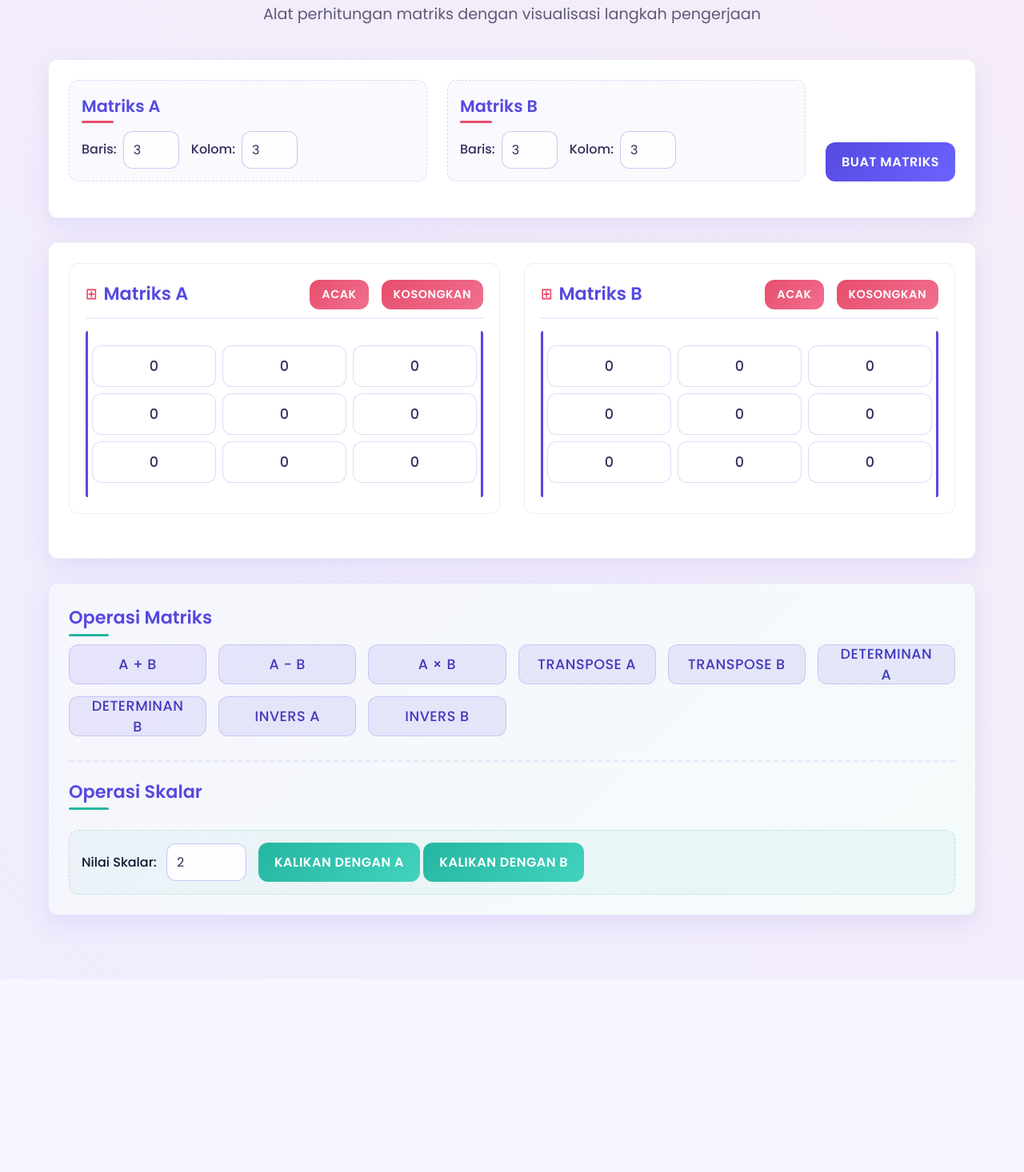
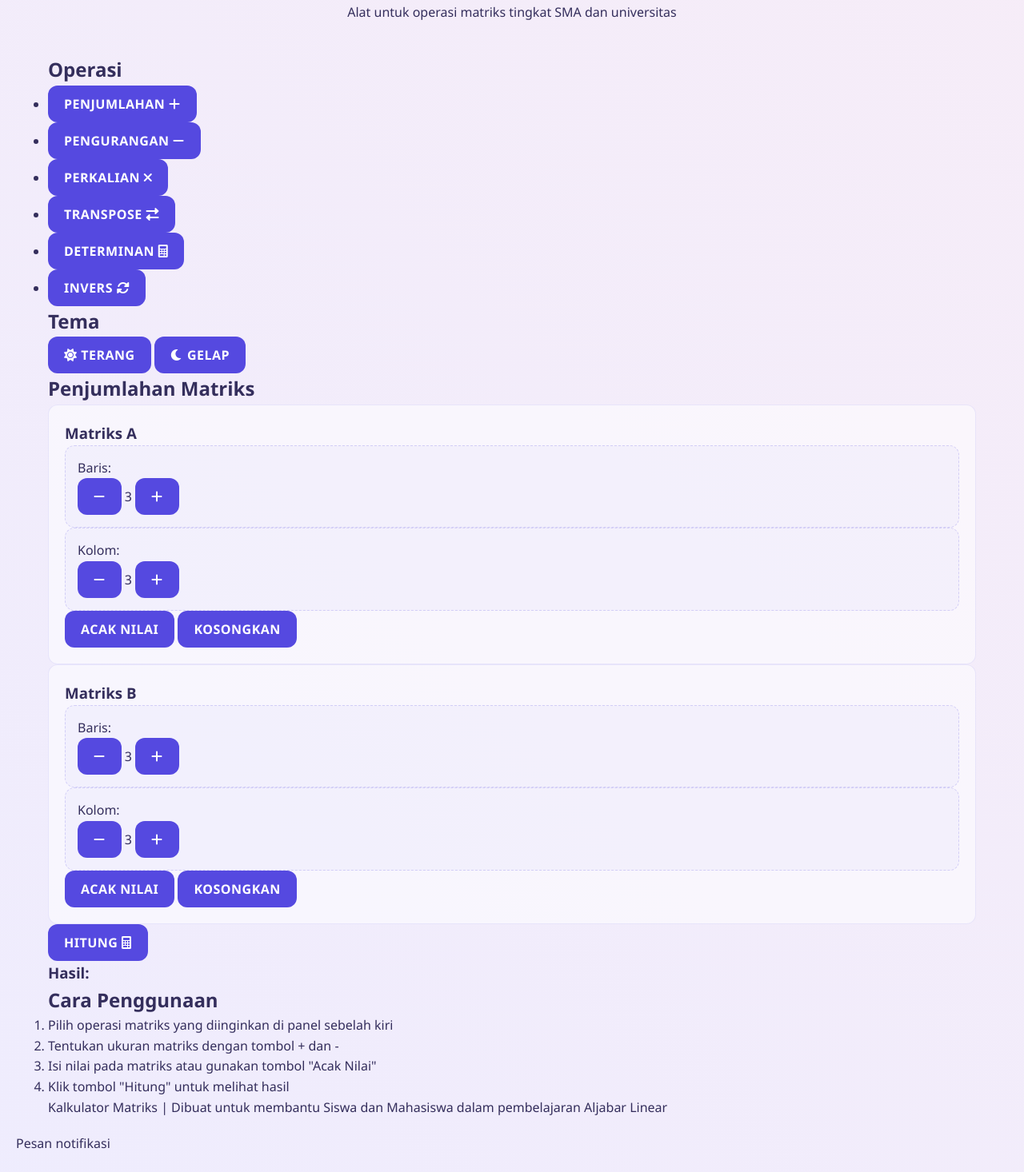
Before and after one commit to hlx2711/ujicoba, a plain HTML site: page index.html in a window 1280 px wide. Shown: the part 134-1600 px from the top of the page at 80% size. Before the commit the page ends 1359 px from the top, so only its background shows below. Drawn offline with Linux system fonts and the light colour scheme.

Commit message:
Update index.html

```diff
--- a/index.html
+++ b/index.html
@@ -2,221 +2,131 @@
 <html lang="id">
 <head>
     <meta charset="UTF-8">
-    <meta name="viewport" content="width=device-width, initial-scale=1.0, maximum-scale=1.0, user-scalable=no">
+    <meta name="viewport" content="width=device-width, initial-scale=1.0">
     <title>Kalkulator Matriks</title>
     <link rel="stylesheet" href="styles.css">
-    <link rel="preconnect" href="https://fonts.googleapis.com">
-    <link rel="preconnect" href="https://fonts.gstatic.com" crossorigin>
-    <link href="https://fonts.googleapis.com/css2?family=Poppins:wght@400;500;600;700&display=swap" rel="stylesheet">
-    <link href="https://fonts.googleapis.com/css2?family=JetBrains+Mono:wght@400;500&display=swap" rel="stylesheet">
+    <link rel="stylesheet" href="https://cdnjs.cloudflare.com/ajax/libs/font-awesome/6.0.0-beta3/css/all.min.css">
 </head>
 <body>
     <div class="container">
         <header>
             <h1>Kalkulator Matriks</h1>
-            <p class="subtitle">Alat perhitungan matriks dengan visualisasi langkah pengerjaan</p>
+            <p>Alat untuk operasi matriks tingkat SMA dan universitas</p>
         </header>
 
-        <div class="card">
-            <div class="dimension-controls">
-                <div class="dimension-control">
-                    <h3>Matriks A</h3>
-                    <div class="dimension-inputs">
-                        <div class="dimension-label">
-                            <label for="matrixA-rows">Baris:</label>
-                            <input type="number" id="matrixA-rows" min="1" max="10" value="3" inputmode="numeric" pattern="[0-9]*">
+        <div class="main-content">
+            <div class="sidebar">
+                <h2>Operasi</h2>
+                <ul class="operation-list">
+                    <li><button id="addBtn" class="active">Penjumlahan <i class="fas fa-plus"></i></button></li>
+                    <li><button id="subtractBtn">Pengurangan <i class="fas fa-minus"></i></button></li>
+                    <li><button id="multiplyBtn">Perkalian <i class="fas fa-times"></i></button></li>
+                    <li><button id="transposeBtn">Transpose <i class="fas fa-exchange-alt"></i></button></li>
+                    <li><button id="determinantBtn">Determinan <i class="fas fa-calculator"></i></button></li>
+                    <li><button id="inverseBtn">Invers <i class="fas fa-sync-alt"></i></button></li>
+                </ul>
+
+                <div class="theme-switcher">
+                    <h2>Tema</h2>
+                    <button id="lightTheme" class="theme-btn active"><i class="fas fa-sun"></i> Terang</button>
+                    <button id="darkTheme" class="theme-btn"><i class="fas fa-moon"></i> Gelap</button>
+                </div>
+            </div>
+
+            <div class="calculator">
+                <div class="operation-title">
+                    <h2 id="currentOperation">Penjumlahan Matriks</h2>
+                </div>
+
+                <div class="matrix-section">
+                    <div class="matrix-container" id="matrixAContainer">
+                        <h3>Matriks A</h3>
+                        <div class="matrix-dimensions">
+                            <div class="dimension-control">
+                                <label>Baris:</label>
+                                <div class="dimension-buttons">
+                                    <button class="decrease-btn" data-matrix="A" data-dimension="rows"><i class="fas fa-minus"></i></button>
+                                    <span id="matrixARows">3</span>
+                                    <button class="increase-btn" data-matrix="A" data-dimension="rows"><i class="fas fa-plus"></i></button>
+                                </div>
+                            </div>
+                            <div class="dimension-control">
+                                <label>Kolom:</label>
+                                <div class="dimension-buttons">
+                                    <button class="decrease-btn" data-matrix="A" data-dimension="cols"><i class="fas fa-minus"></i></button>
+                                    <span id="matrixACols">3</span>
+                                    <button class="increase-btn" data-matrix="A" data-dimension="cols"><i class="fas fa-plus"></i></button>
+                                </div>
+                            </div>
                         </div>
-                        <div class="dimension-label">
-                            <label for="matrixA-cols">Kolom:</label>
-                            <input type="number" id="matrixA-cols" min="1" max="10" value="3" inputmode="numeric" pattern="[0-9]*">
+                        <div class="matrix-input" id="matrixA"></div>
+                        <div class="matrix-actions">
+                            <button id="randomMatrixA">Acak Nilai</button>
+                            <button id="clearMatrixA">Kosongkan</button>
+                        </div>
+                    </div>
+
+                    <div class="matrix-container" id="matrixBContainer">
+                        <h3>Matriks B</h3>
+                        <div class="matrix-dimensions">
+                            <div class="dimension-control">
+                                <label>Baris:</label>
+                                <div class="dimension-buttons">
+                                    <button class="decrease-btn" data-matrix="B" data-dimension="rows"><i class="fas fa-minus"></i></button>
+                                    <span id="matrixBRows">3</span>
+                                    <button class="increase-btn" data-matrix="B" data-dimension="rows"><i class="fas fa-plus"></i></button>
+                                </div>
+                            </div>
+                            <div class="dimension-control">
+                                <label>Kolom:</label>
+                                <div class="dimension-buttons">
+                                    <button class="decrease-btn" data-matrix="B" data-dimension="cols"><i class="fas fa-minus"></i></button>
+                                    <span id="matrixBCols">3</span>
+                                    <button class="increase-btn" data-matrix="B" data-dimension="cols"><i class="fas fa-plus"></i></button>
+                                </div>
+                            </div>
+                        </div>
+                        <div class="matrix-input" id="matrixB"></div>
+                        <div class="matrix-actions">
+                            <button id="randomMatrixB">Acak Nilai</button>
+                            <button id="clearMatrixB">Kosongkan</button>
                         </div>
                     </div>
                 </div>
 
-                <div class="dimension-control">
-                    <h3>Matriks B</h3>
-                    <div class="dimension-inputs">
-                        <div class="dimension-label">
-                            <label for="matrixB-rows">Baris:</label>
-                            <input type="number" id="matrixB-rows" min="1" max="10" value="3" inputmode="numeric" pattern="[0-9]*">
-                        </div>
-                        <div class="dimension-label">
-                            <label for="matrixB-cols">Kolom:</label>
-                            <input type="number" id="matrixB-cols" min="1" max="10" value="3" inputmode="numeric" pattern="[0-9]*">
-                        </div>
-                    </div>
+                <div class="compute-actions">
+                    <button id="calculateBtn" class="calculate-btn">Hitung <i class="fas fa-calculator"></i></button>
                 </div>
 
-                <div class="btn-container">
-                    <button id="create-matrices" class="btn-primary">Buat Matriks</button>
-                </div>
-            </div>
-        </div>
-
-        <div class="card">
-            <div class="matrices-container">
-                <div class="matrix-container" id="matrixA-container">
-                    <div class="matrix-header">
-                        <h3 class="matrix-title">Matriks A</h3>
-                        <div class="matrix-tools">
-                            <button id="randomize-A" class="btn-secondary">Acak</button>
-                            <button id="clear-A" class="btn-secondary">Kosongkan</button>
-                        </div>
-                    </div>
-                    <div class="matrix-overflow-wrapper">
-                        <div id="matrixA" class="matrix-wrapper"></div>
-                    </div>
-                </div>
-
-                <div class="matrix-container" id="matrixB-container">
-                    <div class="matrix-header">
-                        <h3 class="matrix-title">Matriks B</h3>
-                        <div class="matrix-tools">
-                            <button id="randomize-B" class="btn-secondary">Acak</button>
-                            <button id="clear-B" class="btn-secondary">Kosongkan</button>
-                        </div>
-                    </div>
-                    <div class="matrix-overflow-wrapper">
-                        <div id="matrixB" class="matrix-wrapper"></div>
+                <div class="result-section">
+                    <h3>Hasil:</h3>
+                    <div class="result-container">
+                        <div class="matrix-result" id="matrixResult"></div>
+                        <div id="resultText" class="result-text"></div>
                     </div>
                 </div>
             </div>
         </div>
 
-        <div class="card operations">
-            <h3>Operasi Matriks</h3>
-            <div class="operations-grid">
-                <button id="add" class="operation-btn">A + B</button>
-                <button id="subtract" class="operation-btn">A - B</button>
-                <button id="multiply" class="operation-btn">A × B</button>
-                <button id="transpose-A" class="operation-btn">Transpose A</button>
-                <button id="transpose-B" class="operation-btn">Transpose B</button>
-                <button id="determinant-A" class="operation-btn">Determinan A</button>
-                <button id="determinant-B" class="operation-btn">Determinan B</button>
-                <button id="inverse-A" class="operation-btn">Invers A</button>
-                <button id="inverse-B" class="operation-btn">Invers B</button>
-            </div>
-
-            <div class="scalar-operations">
-                <h3>Operasi Skalar</h3>
-                <div class="scalar-input">
-                    <div class="scalar-input-field">
-                        <label for="scalar-value">Nilai Skalar:</label>
-                        <input type="number" id="scalar-value" value="2" inputmode="numeric">
-                    </div>
-                    <div class="scalar-buttons">
-                        <button id="scalar-multiply-A" class="btn-primary">Kalikan dengan A</button>
-                        <button id="scalar-multiply-B" class="btn-primary">Kalikan dengan B</button>
-                    </div>
-                </div>
-            </div>
+        <div class="how-to-use">
+            <h2>Cara Penggunaan</h2>
+            <ol>
+                <li>Pilih operasi matriks yang diinginkan di panel sebelah kiri</li>
+                <li>Tentukan ukuran matriks dengan tombol + dan -</li>
+                <li>Isi nilai pada matriks atau gunakan tombol "Acak Nilai"</li>
+                <li>Klik tombol "Hitung" untuk melihat hasil</li>
+            </ol>
         </div>
 
-        <div class="card" id="result-container" style="display: none;">
-            <div class="result-header">
-                <h3>Hasil</h3>
-                <div class="result-type" id="result-operation-type">Operasi: </div>
-            </div>
-            <div class="loading">
-                <div class="spinner"></div>
-                <p>Menghitung...</p>
-            </div>
-            <div class="result-overflow-wrapper">
-                <div id="result-display"></div>
-            </div>
-        </div>
+        <footer>
+            <p>Kalkulator Matriks | Dibuat untuk membantu Siswa dan Mahasiswa dalam pembelajaran Aljabar Linear</p>
+        </footer>
+    </div>
 
-        <div class="card" id="steps-container" style="display: none;">
-            <div class="step-header">
-                <h3 class="step-title">Langkah-langkah Penyelesaian</h3>
-            </div>
-            <div id="steps" class="steps"></div>
-        </div>
+    <div class="notification" id="notification">
+        <p id="notificationText">Pesan notifikasi</p>
     </div>
 
     <script src="script.js"></script>
-    <script>
-        // Script untuk highlight langkah penyelesaian
-        document.addEventListener('DOMContentLoaded', function() {
-            const originalDisplayResult = displayResult;
-
-            // Override displayResult untuk menambahkan highlight pada langkah-langkah
-            window.displayResult = function(result, operationType, steps = '') {
-                originalDisplayResult(result, operationType, steps);
-
-                if (steps) {
-                    // Highlight angka dan operasi di dalam langkah-langkah
-                    const stepsElement = document.getElementById('steps');
-                    let formattedSteps = steps;
-
-                    // Highlight angka dalam kurung siku [x][y]
-                    formattedSteps = formattedSteps.replace(/\[\d+\]\[\d+\]/g, match =>
-                        `<span class="highlight">${match}</span>`);
-
-                    // Highlight operasi matematika
-                    formattedSteps = formattedSteps.replace(/(\+|\-|\×|\=)/g, match =>
-                        `<span class="highlight">${match}</span>`);
-
-                    stepsElement.innerHTML = formattedSteps;
-                }
-            };
-
-            // Tambahkan animasi loading
-            const operationButtons = document.querySelectorAll('.operation-btn, #scalar-multiply-A, #scalar-multiply-B');
-            const loadingElement = document.querySelector('.loading');
-
-            operationButtons.forEach(button => {
-                button.addEventListener('click', function() {
-                    if (this.disabled) return;
-
-                    const resultContainer = document.getElementById('result-container');
-                    if (resultContainer.style.display === 'none') {
-                        resultContainer.style.display = 'block';
-                        document.getElementById('result-display').style.display = 'none';
-                        loadingElement.style.display = 'flex';
-
-                        // Simulasi loading
-                        setTimeout(() => {
-                            loadingElement.style.display = 'none';
-                            document.getElementById('result-display').style.display = 'block';
-                        }, 500);
-                    }
-                });
-            });
-
-            // Override createMatrixTable untuk menambahkan atribut inputmode
-            const originalCreateMatrixTable = window.createMatrixTable;
-            window.createMatrixTable = function(matrixId, rows, cols) {
-                originalCreateMatrixTable(matrixId, rows, cols);
-
-                // Tambahkan atribut inputmode="numeric" pada semua input matriks
-                const inputs = document.querySelectorAll(`#matrix${matrixId} input[type="number"]`);
-                inputs.forEach(input => {
-                    input.setAttribute('inputmode', 'numeric');
-                    input.setAttribute('pattern', '[0-9]*');
-                });
-            };
-
-            // Deteksi perangkat mobile untuk penyesuaian UI
-            function isMobileDevice() {
-                return (window.innerWidth <= 767);
-            }
-
-            // Pastikan tabel matrix dapat di-scroll horizontal jika terlalu lebar
-            function adjustMatrixContainers() {
-                const isOnMobile = isMobileDevice();
-                const matrices = document.querySelectorAll('.matrix-wrapper');
-                matrices.forEach(matrix => {
-                    if (isOnMobile) {
-                        matrix.parentElement.style.overflowX = 'auto';
-                    }
-                });
-            }
-
-            // Panggil penyesuaian saat halaman dimuat dan saat ukuran layar berubah
-            adjustMatrixContainers();
-            window.addEventListener('resize', adjustMatrixContainers);
-        });
-    </script>
 </body>
 </html>
```
